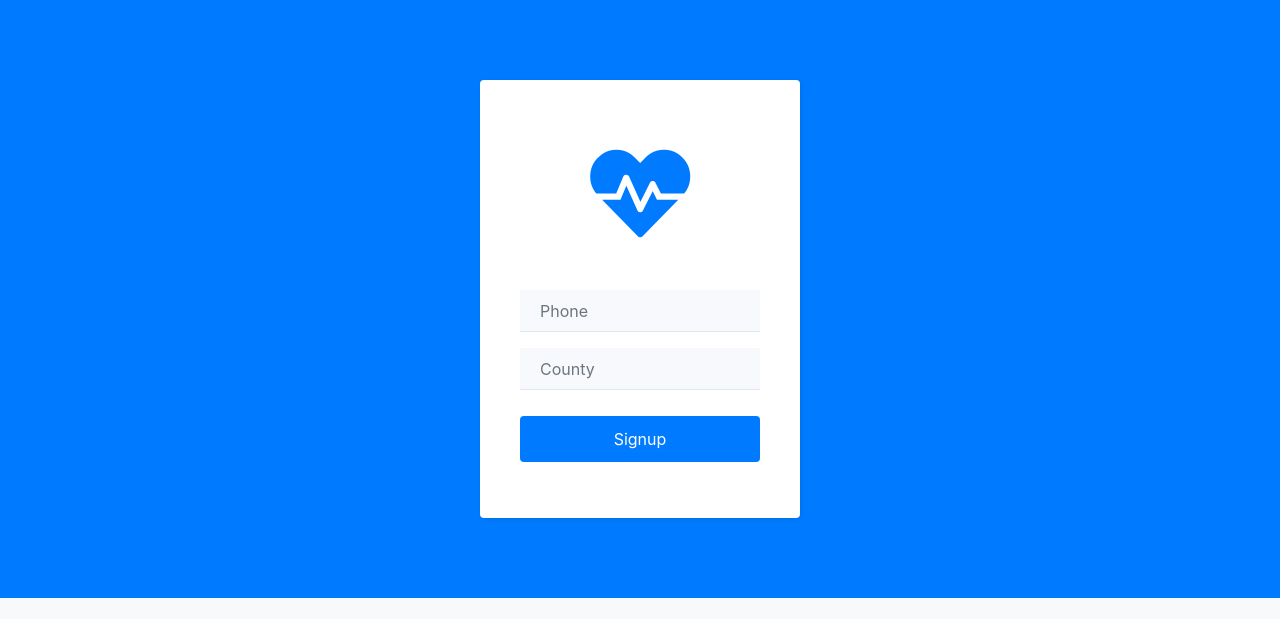
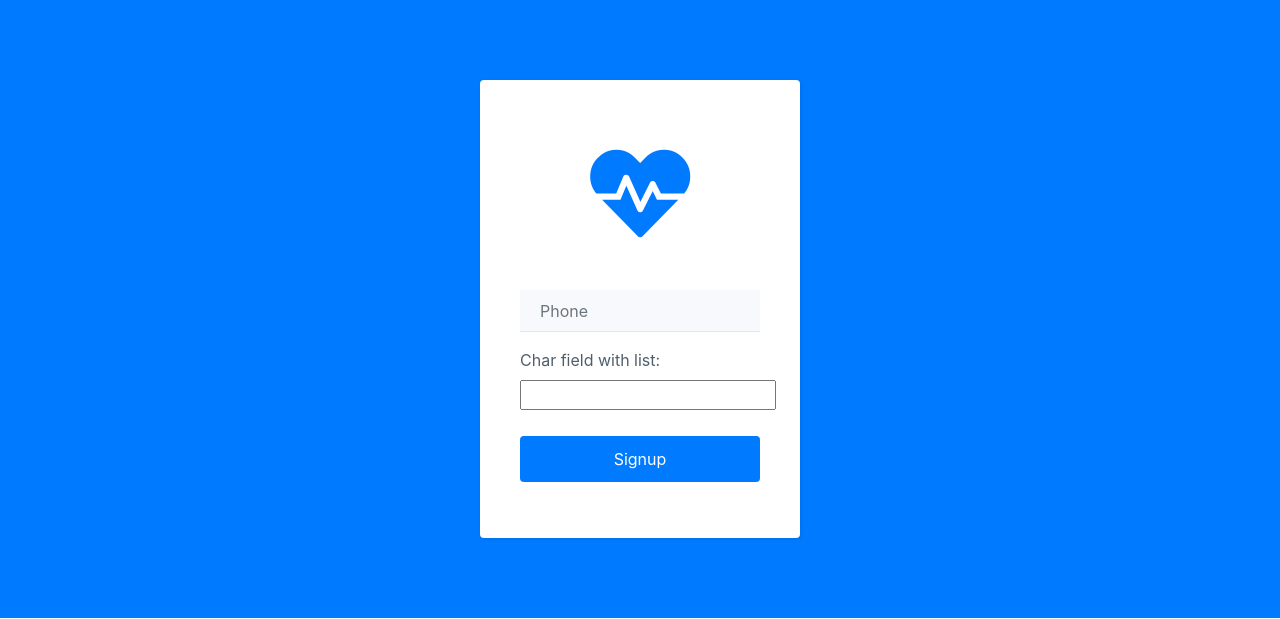
Before and after one commit to lowJ/CovidAlerts, a Django app: page / in a window 1280 px wide. Shown: the top 619 px of the page. Run offline with Django 3.2, Linux system fonts and the light colour scheme; some libraries are stand-ins or nearby versions.

Commit message:
started django county dropdown, needs major cleanup

```diff
--- /dev/null
+++ b/covidalerts/app/signup/fields.py
@@ -0,0 +1,17 @@
+from django import forms
+
+class ListTextWidget(forms.TextInput):
+    def __init__(self, data_list, name, *args, **kwargs):
+        super(ListTextWidget, self).__init__(*args, **kwargs)
+        self._name = name
+        self._list = data_list
+        self.attrs.update({'list':'list__%s' % self._name})
+
+    def render(self, name, value, attrs=None, renderer=None):
+        text_html = super(ListTextWidget, self).render(name, value, attrs=attrs)
+        data_list = '<datalist id="list__%s">' % self._name
+        for item in self._list:
+            data_list += '<option value="%s">' % item
+        data_list += '</datalist>'
+
+        return (text_html + data_list)
--- /dev/null
+++ b/covidalerts/app/signup/forms.py
@@ -0,0 +1,9 @@
+from django import forms
+from signup.fields import ListTextWidget
+
+class SignupForm(forms.Form):
+    char_field_with_list = forms.CharField(required=True)
+    def __init__(self, *args, **kwargs):
+        _country_list = kwargs.pop('data_list', None)
+        super(SignupForm, self).__init__(*args, **kwargs)
+        self.fields['char_field_with_list'].widget = ListTextWidget(data_list=_country_list, name='country-list')
--- a/covidalerts/app/signup/templates/signup/home.html
+++ b/covidalerts/app/signup/templates/signup/home.html
@@ -25,7 +25,7 @@
 
 <body>
     <div class="login-clean" style="background-color: rgb(0,123,255);">
-        <form method="post">
+        <form method="post">{% csrf_token %}
 
           <!--<script src="https://www.google.com/recaptcha/api.js" async defer></script> -->
 
@@ -33,12 +33,13 @@
             <div class="illustration"><i class="fas fa-heartbeat" data-bs-hover-animate="pulse" style="border-color: rgb(62,140,228);color: rgb(0,123,255);"></i></div>
             <div class="form-group"><input class="form-control" type="tel" name="phone_num" placeholder="Phone" pattern="[0-9]{10,11}" required></div>
             <div class="form-group">
-              <input class="form-control" list="county" type="text" name="county" placeholder="County"  required>
+                {{form}}
+              <!-- <input class="form-control" list="county" type="text" name="county" placeholder="County"  required>
             <datalist id="county">
               {% for x in counties %}
               <option value='{{x}}'></option>
               {% endfor %}
-            </datalist>
+            </datalist> -->
           </div>
 
             <!--<div class="g-recaptcha" data-sitekey="6LeNfbMZAAAAACz8w-KhJ7zXDy_mU63RdQ5a3rYe"></div>-->
--- /dev/null
+++ b/covidalerts/app/signup/templates/signup/success.html
@@ -0,0 +1,4 @@
+<html>
+    <h1>{{msg}}</h1>
+    <a href="./">Home</a>
+</html>>
--- a/covidalerts/app/signup/views.py
+++ b/covidalerts/app/signup/views.py
@@ -1,10 +1,22 @@
 from django.shortcuts import render
 from django.http import HttpResponse
+#from .forms import SignupForm
+from . import forms
+from signup.forms import SignupForm
 
 # Create your views here.
 def home(request):
+    if(request.method == "POST"):
+        form = SignupForm(request.POST)
+        msg = request.POST
+        context = {
+            'msg' : msg
+        }
+        return render(request, 'signup/success.html', context)
     test_list= ['1', '2', '3', '4', '5', '6', '7']
+    form = forms.SignupForm(data_list=test_list)
     context = {
-        'counties' : test_list
+        'counties' : test_list,
+        'form' : form
     }
     return render(request, 'signup/home.html', context)
--- a/covidalerts/templates/index.html
+++ b/covidalerts/templates/index.html
@@ -18,7 +18,7 @@
 
 <body>
     <div class="login-clean" style="background-color: rgb(0,123,255);">
-        <form method="post">
+        <form method="post">{% csrf_token %}
 
           <!--<script src="https://www.google.com/recaptcha/api.js" async defer></script> -->
 
```
Also changed, not shown: 1 other file.
